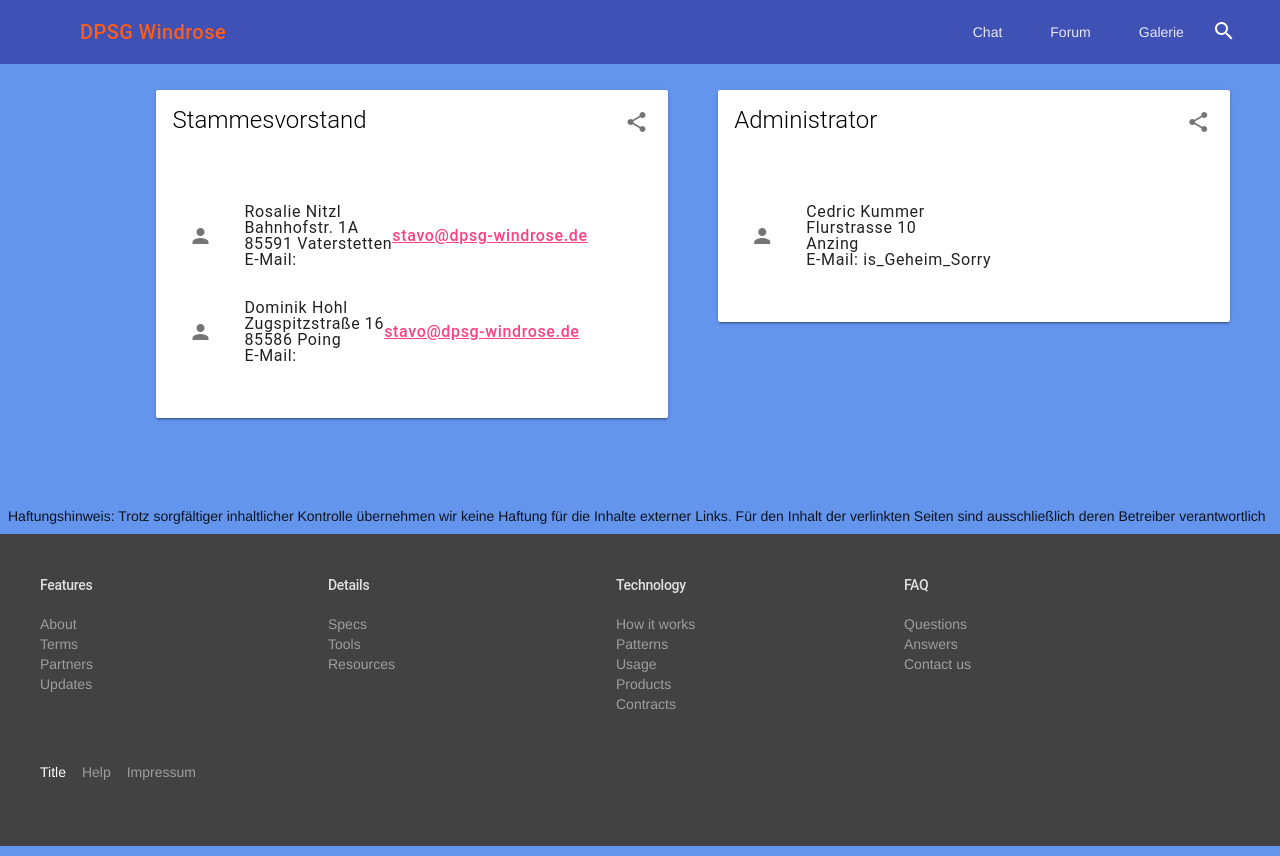
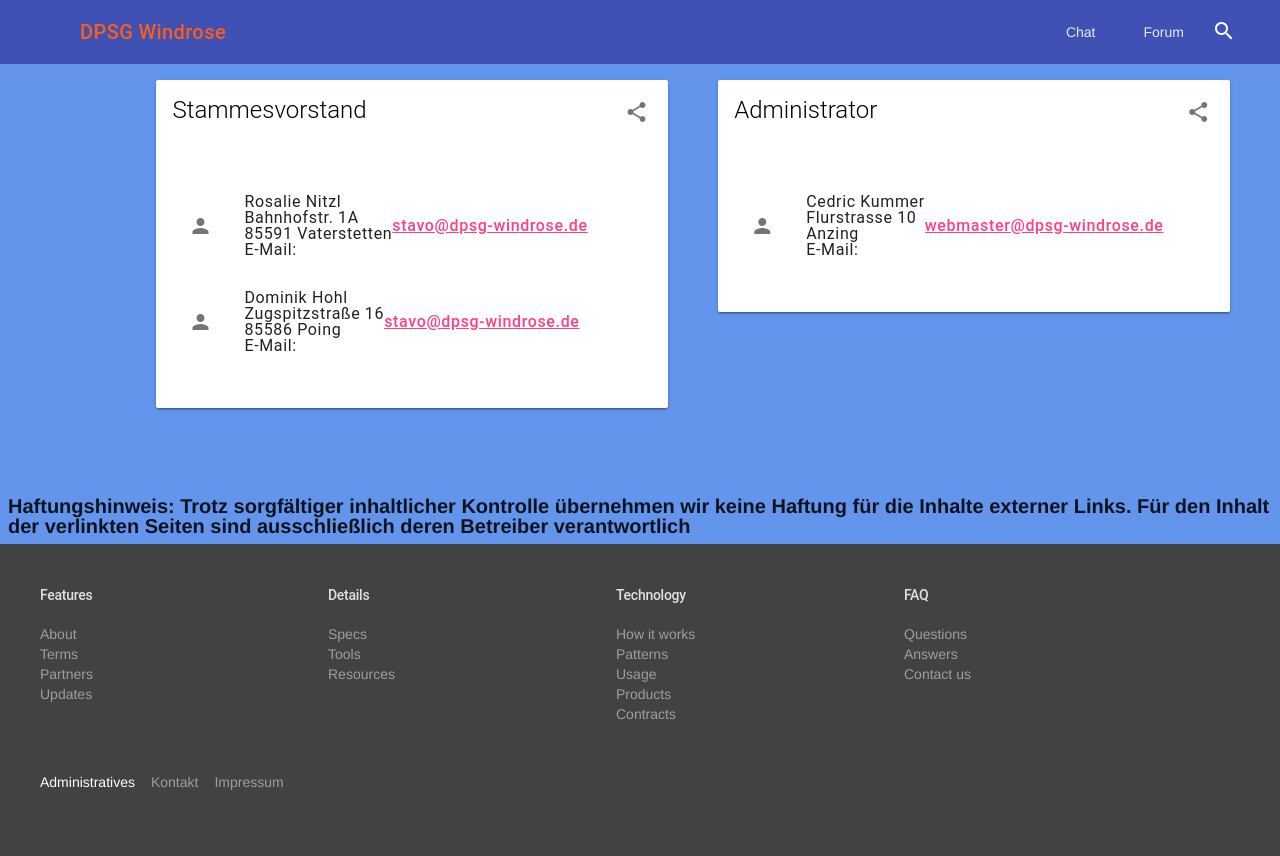
Before and after one commit to SirCedric/SysPrakLMU, a PHP site: page /impressum.php in a window 1280 px wide. Run offline with PHP 8.4, Linux system fonts and the light colour scheme.

Commit message:
LogIn updated

```diff
--- a/css/main.css
+++ b/css/main.css
@@ -1,6 +1,10 @@
 .header_button {
   text-decoration: none;
   color: #FC5D19;
+}
+.ImpressumHaftungshinweis{
+  font-weight: bold;
+  font-size: 20px;
 }
 
 
--- a/impressum.php
+++ b/impressum.php
@@ -80,7 +80,7 @@
                       Cedric Kummer </br>
                           Flurstrasse 10</br>
                           Anzing</br>
-                          E-Mail: is_Geheim_Sorry
+                          E-Mail:<a href="mailto:webmaster@dpsg-windrose.de">webmaster@dpsg-windrose.de</a>
                       </span>
                                 </li>
                             </ul>
@@ -95,14 +95,13 @@
 
                 <div class="mdl-layout-spacer"></div>
 
-                <span>
+                <span class="ImpressumHaftungshinweis">
                     </br>
                     </br>
                     </br>
                     </br>
-                    Haftungshinweis:  Trotz sorgfältiger inhaltlicher Kontrolle übernehmen wir keine Haftung für die Inhalte externer Links. Für den Inhalt der verlinkten Seiten sind ausschließlich deren Betreiber verantwortlich </span>
-
-
+                    Haftungshinweis: Trotz sorgfältiger inhaltlicher Kontrolle übernehmen wir keine Haftung für die Inhalte externer Links. Für den Inhalt der verlinkten Seiten sind ausschließlich deren Betreiber verantwortlich
+                </span>
             </div>
             <?php
             include 'php-helper/footer.php';
--- a/php-helper/footer.php
+++ b/php-helper/footer.php
@@ -47,9 +47,9 @@
     </div>
 
     <div class="mdl-mega-footer__bottom-section">
-        <div class="mdl-logo">Title</div>
+        <div class="mdl-logo">Administratives</div>
         <ul class="mdl-mega-footer__link-list">
-            <li><a href="#">Help</a></li>
+            <li><a href="impressum.php">Kontakt</a></li>
             <li><a href="impressum.php">Impressum</a></li>
         </ul>
     </div>
--- a/php-helper/header.php
+++ b/php-helper/header.php
@@ -14,7 +14,6 @@
         <nav class="mdl-navigation">
             <a class="mdl-navigation__link" href="">Chat</a>
             <a class="mdl-navigation__link" href="">Forum</a>
-            <a class="mdl-navigation__link" href="">Galerie</a>
         </nav>
         <div class="mdl-textfield mdl-js-textfield mdl-textfield--expandable
                   mdl-textfield--floating-label mdl-textfield--align-right">
@@ -35,9 +34,12 @@
 
     <nav class="mdl-navigation">
         <a class="mdl-navigation__link" href="LogIn.php">LogIn</a>
-        <a class="mdl-navigation__link" href="">Link</a>
-        <a class="mdl-navigation__link" href="">Link</a>
-        <a class="mdl-navigation__link" href="">Link</a>
+        <a class="mdl-navigation__link" href="">Stufen</a>
+        <a class="mdl-navigation__link" href="">Stamm</a>
+        <a class="mdl-navigation__link" href="">Ausrüstung</a>
+        <a class="mdl-navigation__link" href="">Zelt- & Bootsverleih</a>
+        <a class="mdl-navigation__link" href="">Förderkreis</a>
+        <a class="mdl-navigation__link" href="">Galerie</a>
     </nav>
 </div>
 <main class="mdl-layout__content">
```
Also changed, not shown: LogIn.php (+4 -3 lines).
